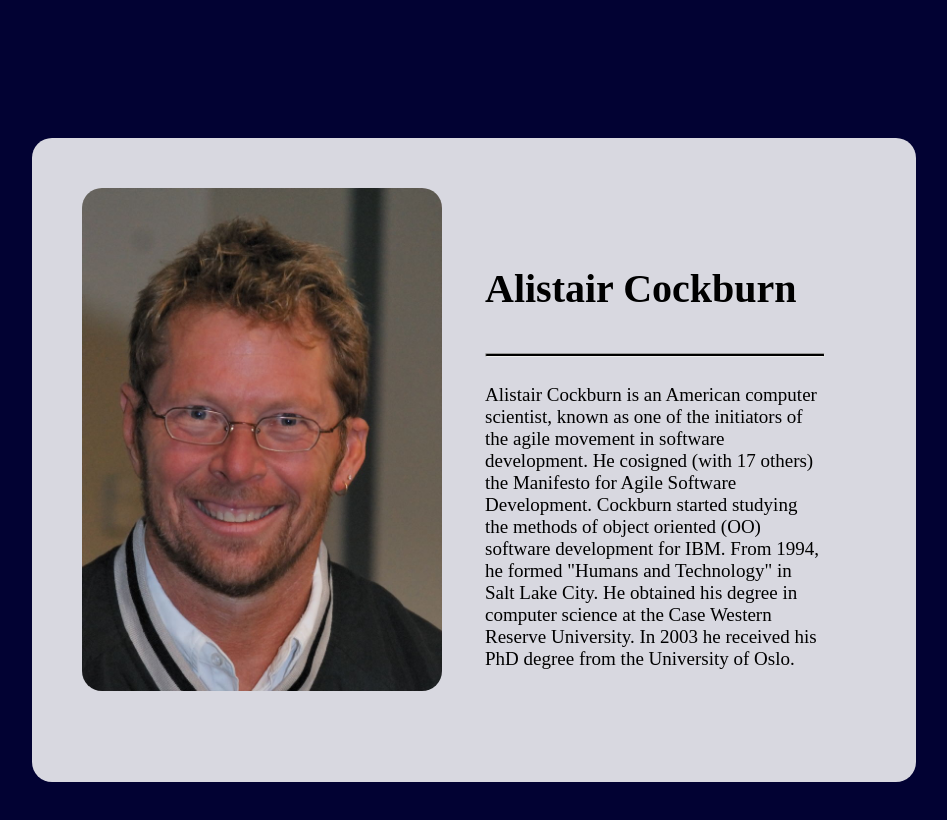
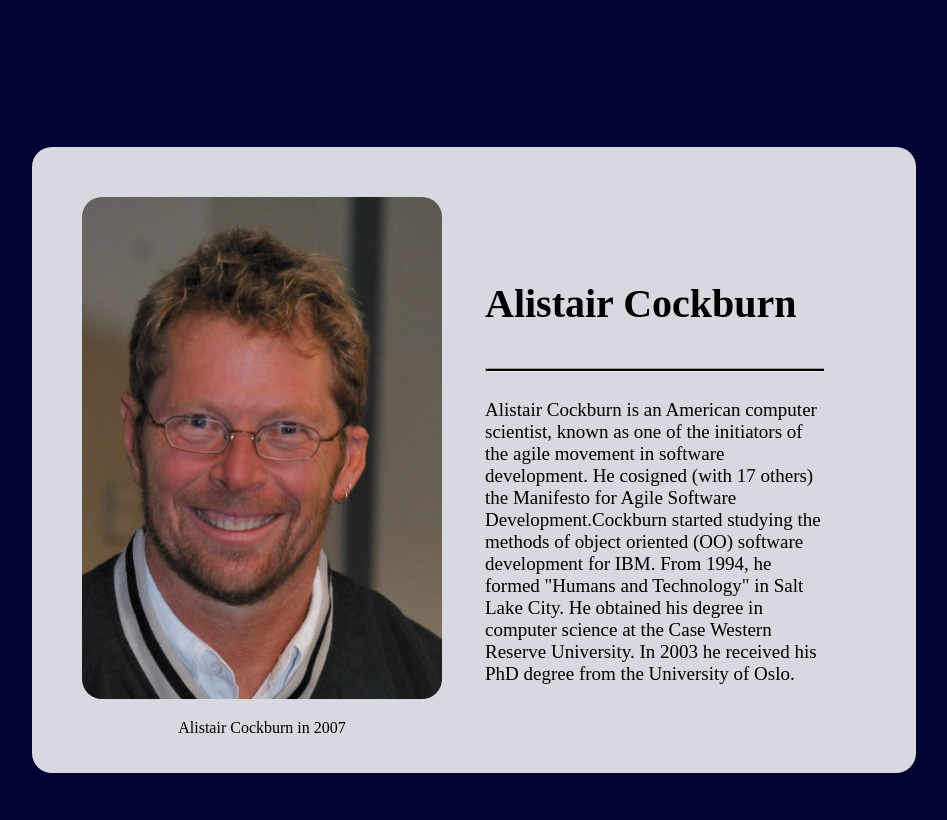
Before and after one commit to gurmatsinghsour/freeCodeCamp, a plain HTML site: page Responsive Web Design Projects/Build a Trubute Page/index.html in a window 1280 px wide. Shown: the part 820-1640 px from the top of the page, without its empty margins (166-1113 px from the left). Drawn offline with Linux system fonts and the light colour scheme.

Commit message:
Added all the necessary titles

```diff
--- a/Responsive Web Design Projects/Build a Trubute Page/index.html
+++ b/Responsive Web Design Projects/Build a Trubute Page/index.html
@@ -28,25 +28,28 @@
         </div>
         <div class="intro">
             <div class="image-text-d">
-                <div class="image-div">
+                <div id="image-div" class="image-div">
                     <img src="img/img1.jpg" alt="alistairimg" class="profile-image">
+                    <p id="img-caption" align="center">Alistair Cockburn in 2007</p>
                 </div>
 
                 <div class="text-div">
-                    <h1 class="name-h"">Alistair Cockburn</h1>
+                    <h1 id="title" class="name-h"">Alistair Cockburn</h1>
                     <hr>
-                    <p class="name-p"">Alistair Cockburn is an American computer scientist,
+                    <p id="tribute-info" class="name-p"">Alistair Cockburn is an American computer scientist,
                         known as one of the initiators of the agile
                         movement in software development. He cosigned
                         (with 17 others) the Manifesto for Agile Software
-                        Development. Cockburn started studying the methods of object oriented (OO) software development for IBM.
-                        From 1994, he formed "Humans and Technology" in Salt Lake City.
-                        He obtained his degree in computer science at the Case Western Reserve University.
+                        Development.Cockburn started studying the methods of object oriented (OO) software development for IBM. From 1994,
+                        he formed "Humans and Technology" in Salt Lake City. He obtained his degree in computer science at the Case Western Reserve University.
                         In 2003 he received his PhD degree from the University of Oslo.</p>
                 </div>
         </div>
         </div>
     </section>
+    <section>
+
+    </section>
 
 </body>
 </html>
--- a/Responsive Web Design Projects/Build a Trubute Page/style.css
+++ b/Responsive Web Design Projects/Build a Trubute Page/style.css
@@ -121,6 +121,7 @@ body {
     background-color: rgba(255, 255, 255, 0.849);
     color: black;
     padding: 50px;
+    padding-bottom: 20px;
     width: 70%;
 
 }
```
